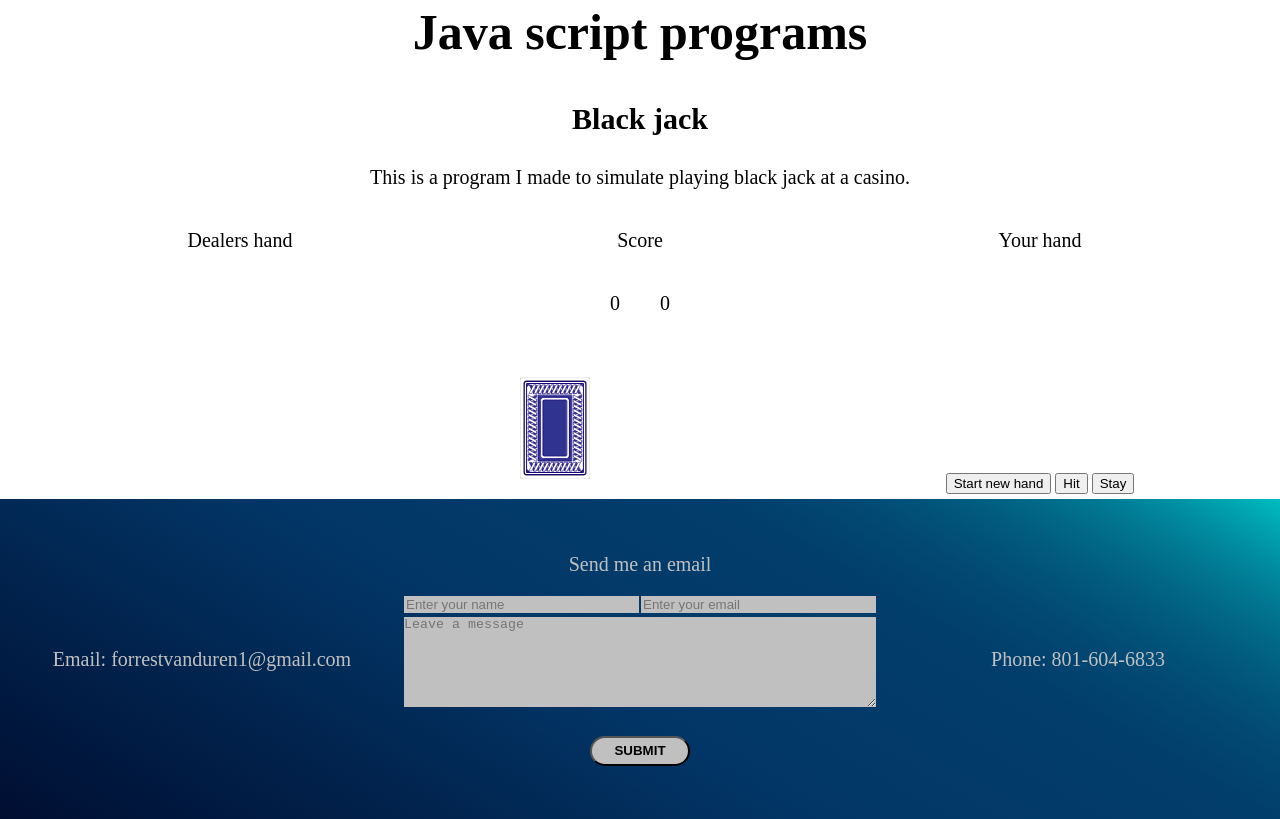
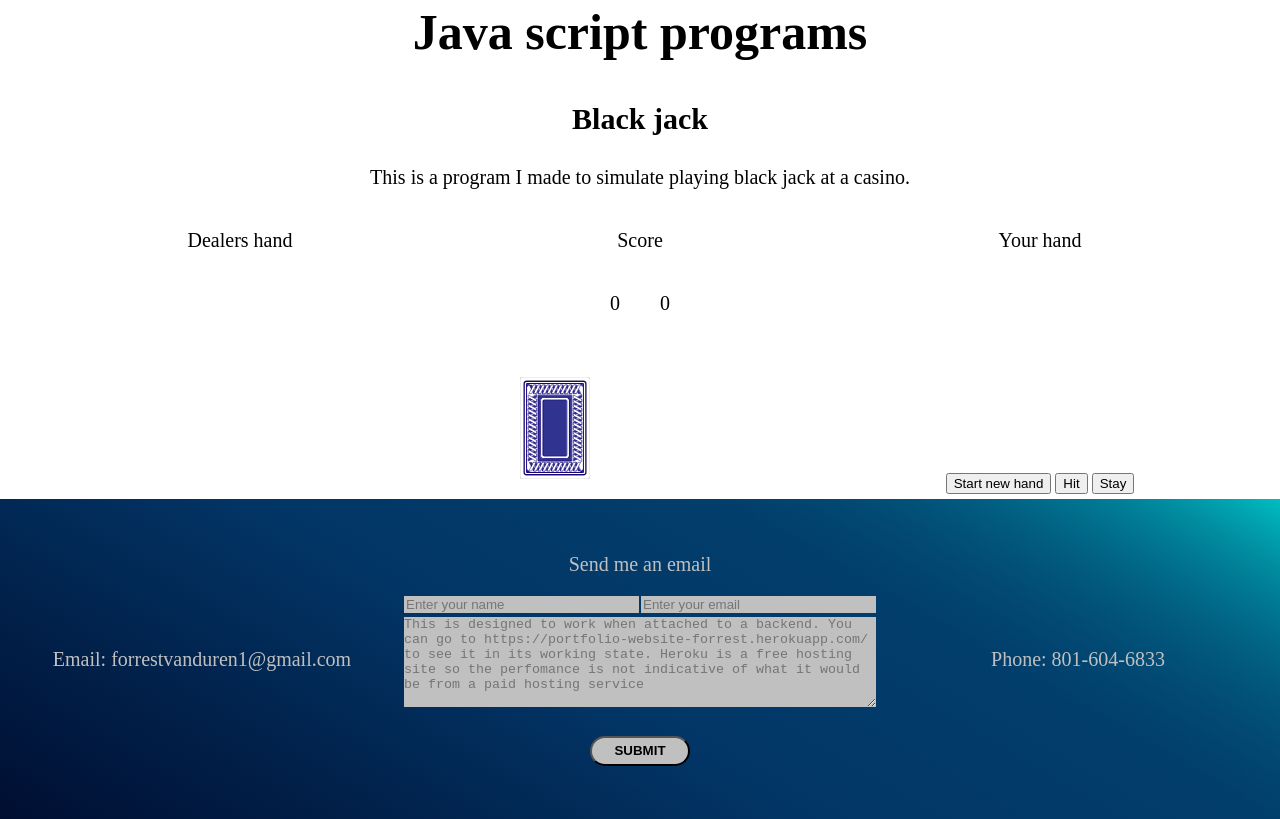
Before and after one commit to fgvand94/Portfolio, a website: page public/index.html in a window 1280 px wide. Shown: the part 2923-3742 px from the top of the page. Drawn offline with Linux system fonts and the light colour scheme.

Commit message:
added text in the send email form that gives a link to my heroku site to see it working fully

```diff
--- a/public/index.html
+++ b/public/index.html
@@ -211,7 +211,7 @@
 						<input class="form-color" type="text" name="email-input" id="email-input" placeholder="Enter your email">
 					</div>
 					<br>
-					<textarea class="form-color" type="text" name="message-input" id="message-input" placeholder="Leave a message" rows="6" cols="44"></textarea>
+					<textarea class="form-color" type="text" name="message-input" id="message-input" placeholder="This is designed to work when attached to a backend. You can go to https://portfolio-website-forrest.herokuapp.com/ to see it in its working state. Heroku is a free hosting site so the perfomance is not indicative of what it would be from a paid hosting service" rows="6" cols="44"></textarea>
 					<button class="form-button" type="submit" value="submit">SUBMIT</button>
 				</form>
 			</div>
```
